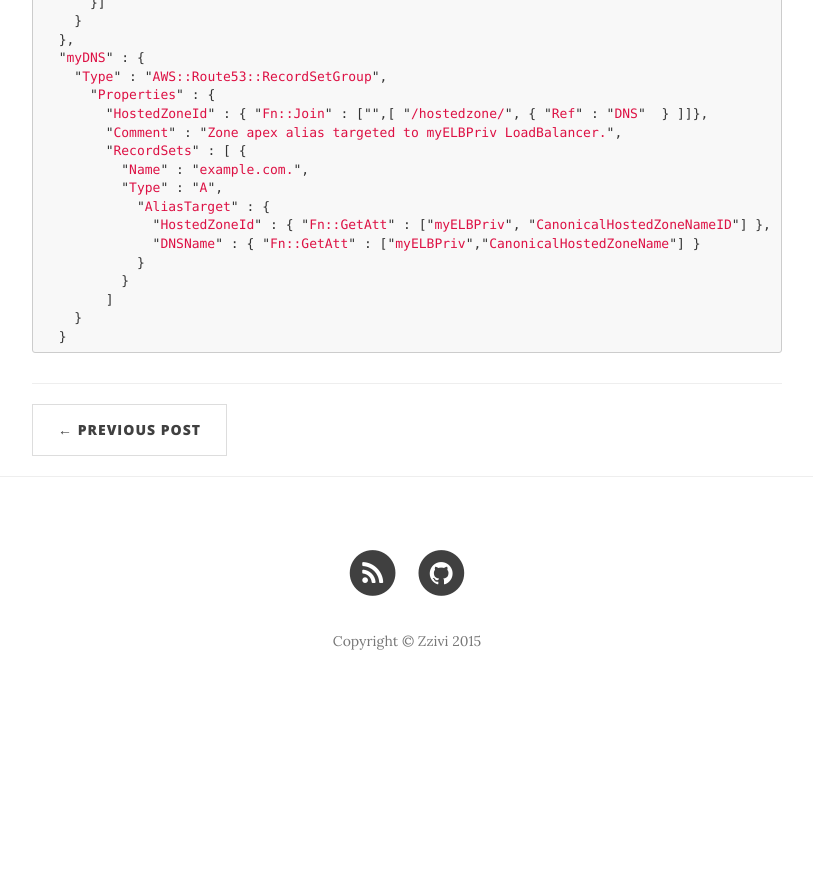
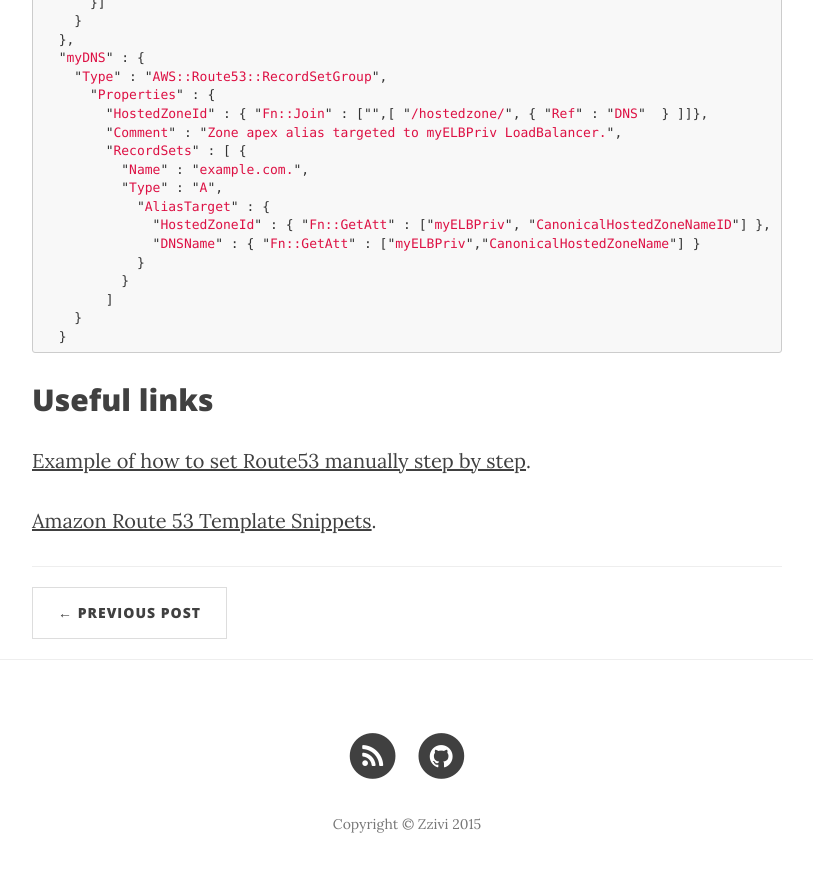
Before and after one commit to Zzivi/zzivi.github.io, a Jekyll site: the page built from _posts/2015-04-27-route53-and-elbs.markdown, in a window 1280 px wide and 900 px high, scrolled down 2924 px. Shown: the top 872 px of the window, without its empty margins (233-1046 px from the left). Built offline with Jekyll 4.4.1, drawn with Linux system fonts in a browser that asks for light colours; nearby versions of some CDN libraries; before the commit the page ends 3641 px from its top, so only the background shows below that.

Commit message:
Add useful links for route53 post

```diff
--- a/_posts/2015-04-27-route53-and-elbs.markdown
+++ b/_posts/2015-04-27-route53-and-elbs.markdown
@@ -129,3 +129,9 @@
   }
 {% endhighlight %}
 </p>
+
+<h2>Useful links</h2>
+
+[Example of how to set Route53 manually step by step](http://www.cloudtrail.org/blog/339amazon-route-53-easy-example/).
+
+[Amazon Route 53 Template Snippets](http://docs.aws.amazon.com/AWSCloudFormation/latest/UserGuide/quickref-route53.html).
```
